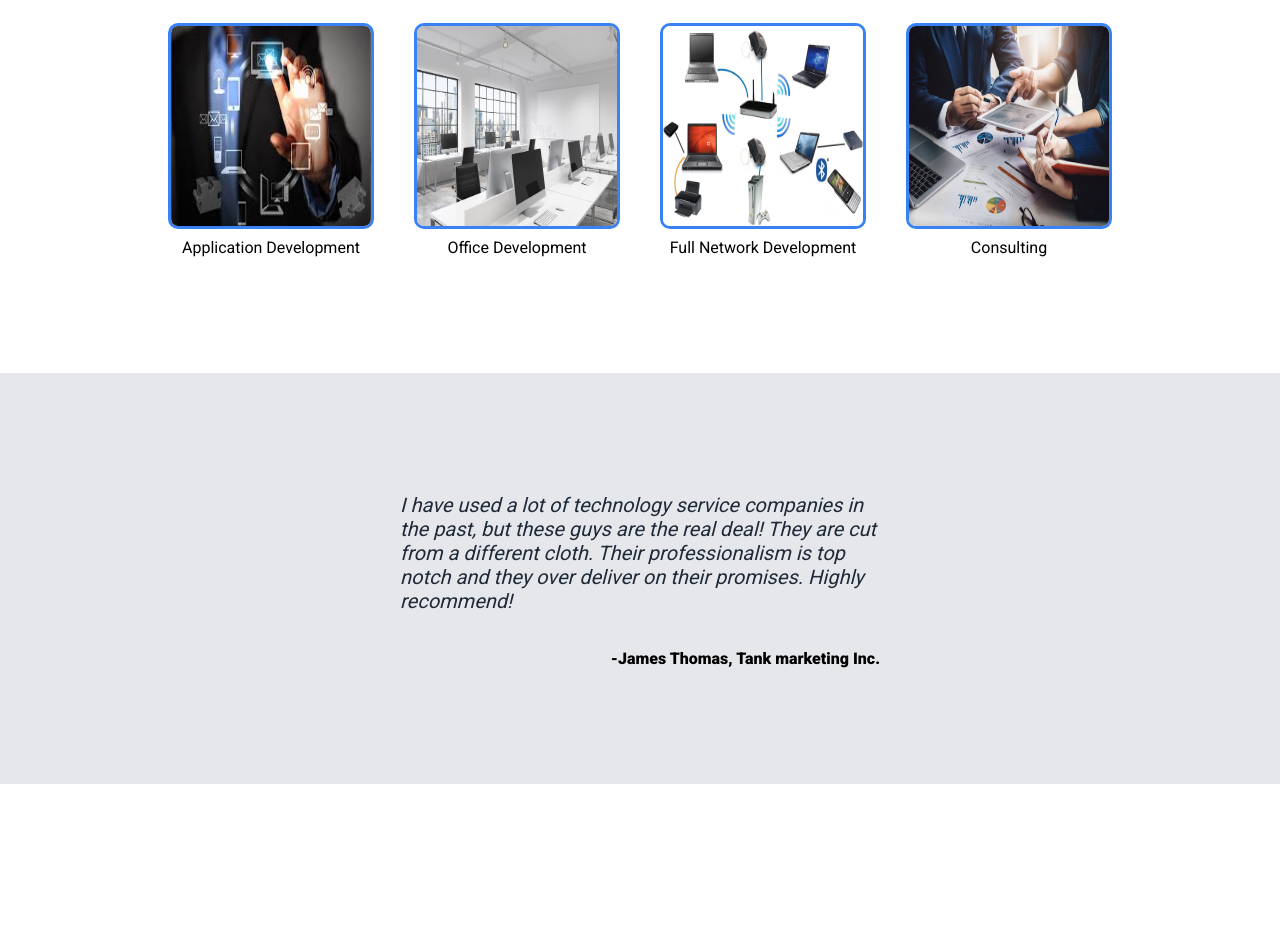
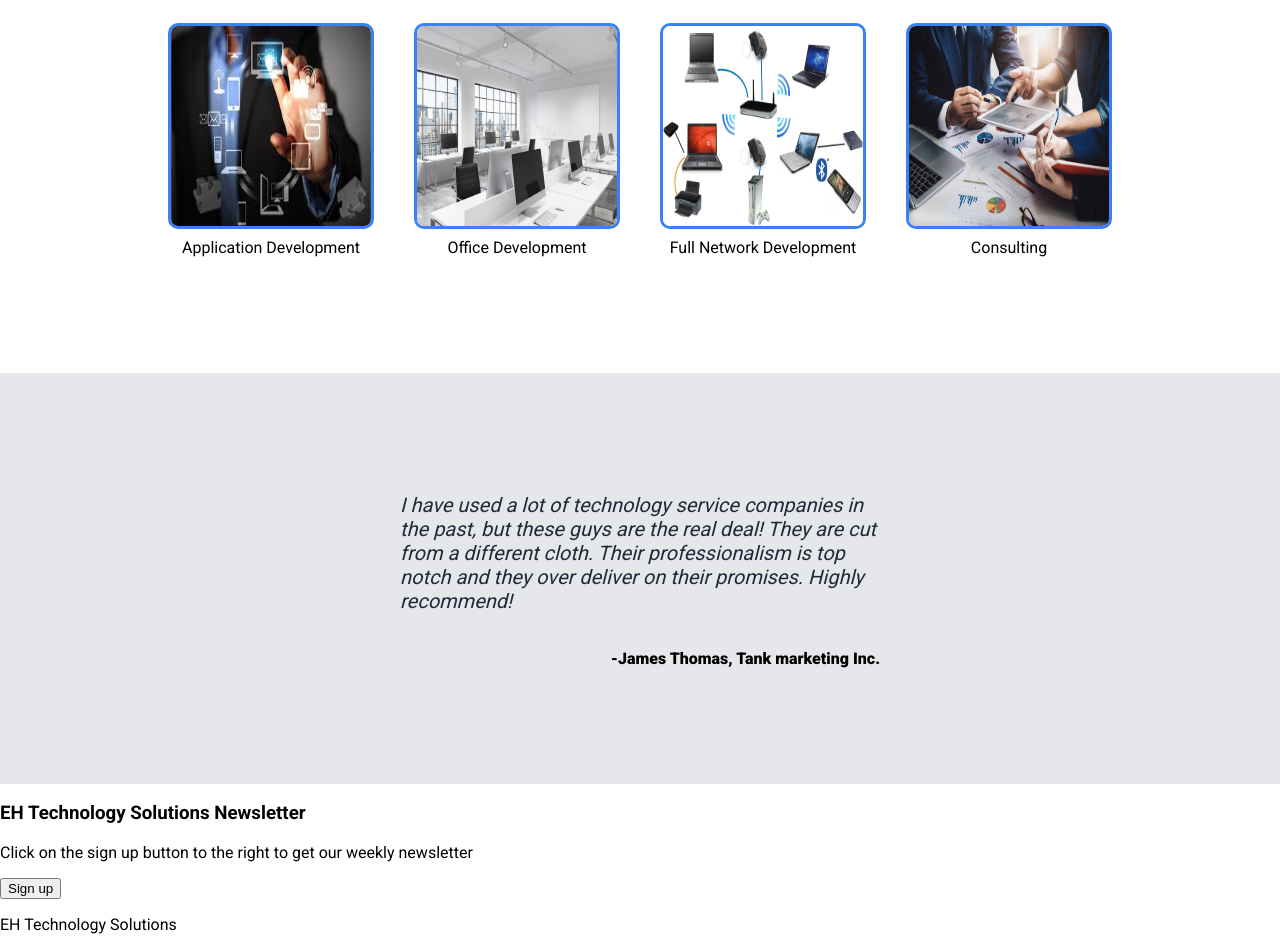
Before and after one commit to abena700/Project-Landing-Page, a plain HTML site: page index.html in a window 1280 px wide. Shown: the part 779-1729 px from the top of the page. Before the commit the page ends 1563 px from the top, so only its background shows below. Drawn offline with Linux system fonts and the light colour scheme.

Commit message:
Added last div section for footer.

```diff
--- a/index.html
+++ b/index.html
@@ -55,5 +55,21 @@
          <p class="quote-author">-James Thomas, Tank marketing Inc.</p>
         </div>
     </div>
+    <div class="action-wrapper">
+        <div class="action-container">
+            <div class="action-card">
+                <h3>EH Technology Solutions Newsletter</h3>
+                <p class="action-text">Click on the sign up button to the right to get our weekly newsletter</p>
+        </div>
+        <button class="sign-up-button-second" type="button" alt="Sign up Button">Sign up</button>
+     </div>
+ </div>
+ <div class="footer-wrapper">
+     <div class="footer">
+         <p class="footer-text">EH Technology Solutions</p>
+
+     </div>
+
+ </div>
 </body>
 </html>
```
